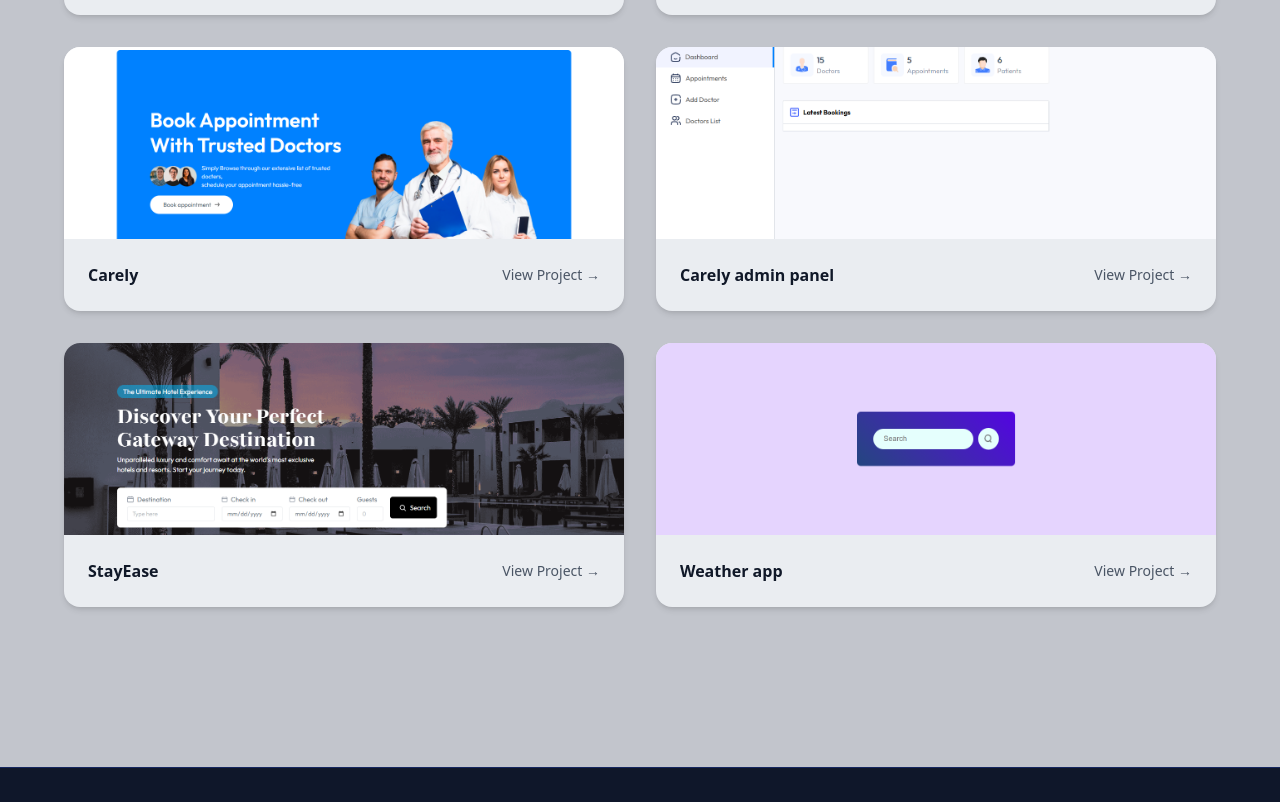
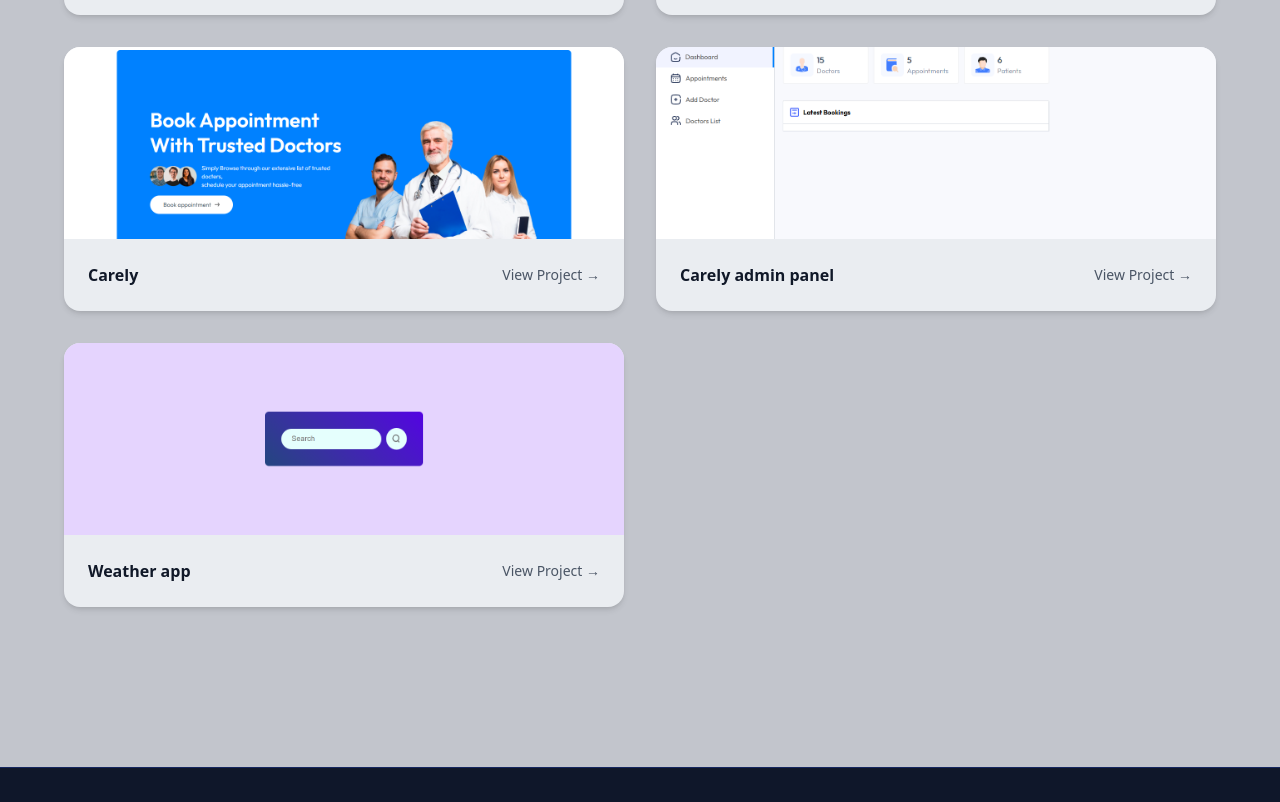
Before and after one commit to imanrao90/portfolio, a React (Vite) app: page /projects in a window 1280 px wide. Shown: the part 402-1204 px from the top of the page. Built offline with nearby package versions, Linux system fonts and the light colour scheme.

Commit message:
Fix missing project2 image path

```diff
--- a/src/data/projectsData.js
+++ b/src/data/projectsData.js
@@ -1,6 +1,6 @@
 // src/data/projectsData.js
 import project1 from '../assets/images/projects/project1.png'
-import project2 from '../assets/images/projects/project2.png'
+// import project2 from '../assets/images/projects/project2.png'
 import project3 from '../assets/images/projects/project3.png'
 import project4 from '../assets/images/projects/project4.png'
 import project5 from '../assets/images/projects/project5.png'
@@ -36,13 +36,13 @@ const projects = [
     image: project6,
     link: "https://doctor-appointment-admin-j237xdmth-iman-raos-projects.vercel.app/",
   },
-  {
-    title: "StayEase",
-    description:
-      "A brief description of the project and the technologies used in its development.",
-    image: project2,
-    link: "https://stayease-git-main-iman-raos-projects.vercel.app/",
-  },
+  // {
+  //   title: "StayEase",
+  //   description:
+  //     "A brief description of the project and the technologies used in its development.",
+  //   image: project2,
+  //   link: "https://stayease-git-main-iman-raos-projects.vercel.app/",
+  // },
   {
     title: "Weather app",
     description:
```
